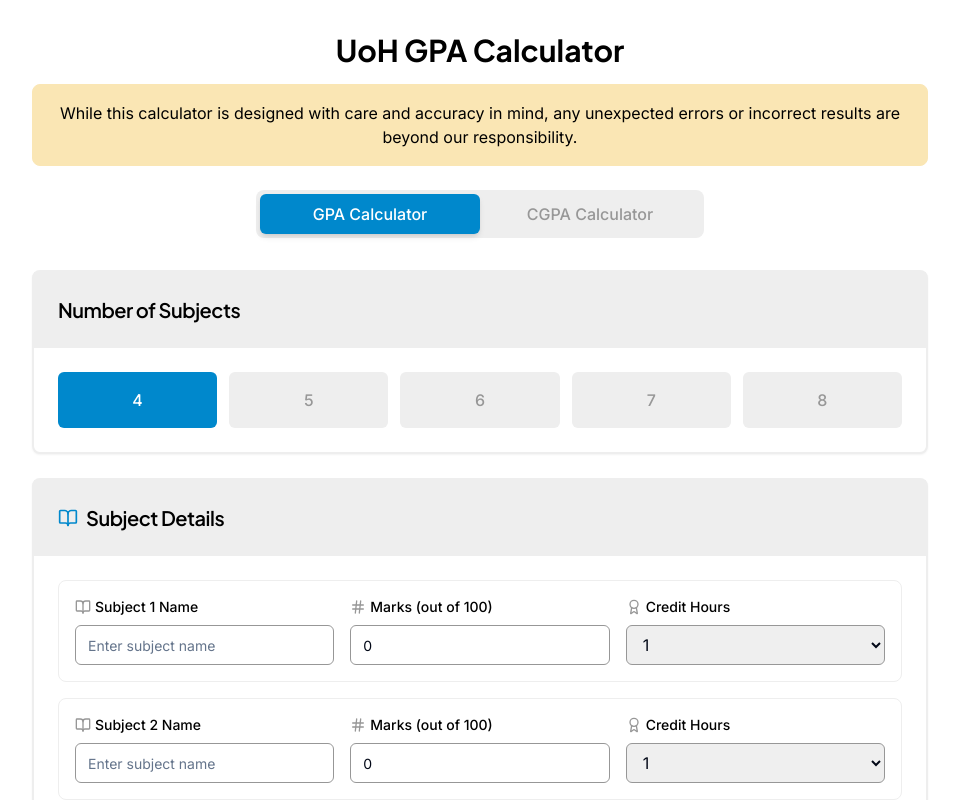
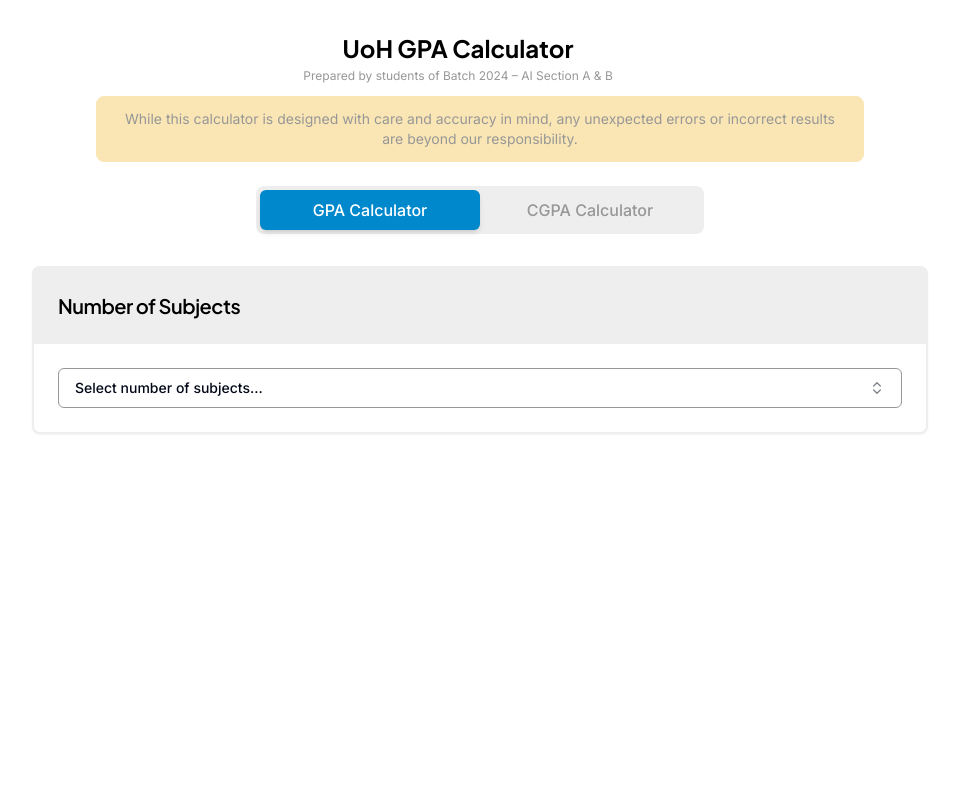
Before and after one commit to hh-haris/gpa-calculator, a React (Vite) app: page / in a window 1280 px wide. Shown: the top 800 px of the page, without its empty margins (160-1119 px from the left). Built offline with nearby package versions, Linux system fonts and the light colour scheme.

Commit message:
feat: Implement subject selection and theme toggle
- Added a combobox for subject selection.
- Implemented a dark/light mode toggle.
- Adjusted the warning box and footer position.
- Added functionality to the PDF download button.

```diff
--- a/src/components/CGPACalculator.tsx
+++ b/src/components/CGPACalculator.tsx
@@ -68,27 +68,58 @@ const CGPACalculator = () => {
   };
 
   const exportToPDF = () => {
+    if (!result) return;
+
+    // Create PDF content
+    const pdfContent = `
+UoH CGPA Calculator Results
+==========================
+
+CGPA: ${result.gpa.toFixed(2)}
+Grade: ${result.grade}
+Remarks: ${result.remarks}
+
+Semester Details:
+${semesters.map((semester, index) =>
+  `${index + 1}. ${semester.name}: GPA ${semester.gpa.toFixed(2)} (${semester.totalCreditHours} credit hours)`
+).join('\n')}
+
+Generated on: ${new Date().toLocaleDateString()}
+Prepared by students of Batch 2024 – AI Section A & B
+    `;
+
+    // Create and download the file
+    const blob = new Blob([pdfContent], { type: 'text/plain' });
+    const url = URL.createObjectURL(blob);
+    const a = document.createElement('a');
+    a.href = url;
+    a.download = `CGPA_Results_${new Date().toISOString().split('T')[0]}.txt`;
+    document.body.appendChild(a);
+    a.click();
+    document.body.removeChild(a);
+    URL.revokeObjectURL(url);
+
     toast({
-      title: "Export Feature",
-      description: "PDF export functionality will be implemented soon!",
+      title: "Export Complete",
+      description: "Your CGPA results have been downloaded as a text file.",
     });
     setShowModal(false);
   };
 
   return (
     <div className="space-y-4 sm:space-y-6">
-      <Card className="border-2 border-[#EEEEEE]">
-        <CardHeader className="bg-[#EEEEEE] p-4 sm:p-6">
-          <CardTitle className="font-jakarta font-semibold text-[#000000] text-lg sm:text-xl flex items-center">
+      <Card className="border-2 border-[#EEEEEE] dark:border-gray-700 dark:bg-gray-800">
+        <CardHeader className="bg-[#EEEEEE] dark:bg-gray-700 p-4 sm:p-6">
+          <CardTitle className="font-jakarta font-semibold text-[#000000] dark:text-white text-lg sm:text-xl flex items-center">
             <GraduationCap size={20} className="mr-2 text-[#0088CC]" />
             Add Semesters
           </CardTitle>
         </CardHeader>
         <CardContent className="p-4 sm:p-6 space-y-4">
           {semesters.map((semester, index) => (
-            <div key={semester.id} className="space-y-3 sm:space-y-0 sm:grid sm:grid-cols-4 sm:gap-4 p-3 sm:p-4 border border-[#EEEEEE] rounded-lg">
+            <div key={semester.id} className="space-y-3 sm:space-y-0 sm:grid sm:grid-cols-4 sm:gap-4 p-3 sm:p-4 border border-[#EEEEEE] dark:border-gray-600 rounded-lg dark:bg-gray-700">
               <div>
-                <Label className="font-inter text-[#000000] text-sm flex items-center mb-2">
+                <Label className="font-inter text-[#000000] dark:text-white text-sm flex items-center mb-2">
                   <BookOpen size={16} className="mr-1 text-[#979797]" />
                   Semester Name
                 </Label>
@@ -96,11 +127,11 @@ const CGPACalculator = () => {
                   value={semester.name}
                   onChange={(e) => updateSemester(semester.id, 'name', e.target.value)}
                   placeholder="Enter semester name"
-                  className="border-[#979797] focus:border-[#0088CC] text-sm sm:text-base"
+                  className="border-[#979797] focus:border-[#0088CC] text-sm sm:text-base dark:bg-gray-600 dark:border-gray-500 dark:text-white"
                 />
               </div>
               <div>
-                <Label className="font-inter text-[#000000] text-sm flex items-center mb-2">
+                <Label className="font-inter text-[#000000] dark:text-white text-sm flex items-center mb-2">
                   <Target size={16} className="mr-1 text-[#979797]" />
                   GPA (0-4)
                 </Label>
@@ -111,11 +142,11 @@ const CGPACalculator = () => {
                   step="0.01"
                   value={semester.gpa}
                   onChange={(e) => updateSemester(semester.id, 'gpa', Number(e.target.value))}
-                  className="border-[#979797] focus:border-[#0088CC] text-sm sm:text-base"
+                  className="border-[#979797] focus:border-[#0088CC] text-sm sm:text-base dark:bg-gray-600 dark:border-gray-500 dark:text-white"
                 />
               </div>
               <div>
-                <Label className="font-inter text-[#000000] text-sm mb-2 block">
+                <Label className="font-inter text-[#000000] dark:text-white text-sm mb-2 block">
                   Total Credit Hours
                 </Label>
                 <Input
@@ -123,7 +154,7 @@ const CGPACalculator = () => {
                   min="1"
                   value={semester.totalCreditHours}
                   onChange={(e) => updateSemester(semester.id, 'totalCreditHours', Number(e.target.value))}
-                  className="border-[#979797] focus:border-[#0088CC] text-sm sm:text-base"
+                  className="border-[#979797] focus:border-[#0088CC] text-sm sm:text-base dark:bg-gray-600 dark:border-gray-500 dark:text-white"
                 />
               </div>
               <div className="flex items-end">
@@ -132,7 +163,7 @@ const CGPACalculator = () => {
                   size="sm"
                   onClick={() => removeSemester(semester.id)}
                   disabled={semesters.length === 1}
-                  className="border-[#979797] text-[#979797] hover:bg-[#EEEEEE] w-full sm:w-auto"
+                  className="border-[#979797] text-[#979797] hover:bg-[#EEEEEE] dark:border-gray-500 dark:text-gray-400 dark:hover:bg-gray-600 w-full sm:w-auto"
                 >
                   <Trash2 size={16} />
                 </Button>
@@ -150,7 +181,7 @@ const CGPACalculator = () => {
             </Button>
             <Button
               onClick={calculateResult}
-              className="bg-[#000000] hover:bg-[#333333] text-white font-inter flex-1 h-12"
+              className="bg-[#000000] hover:bg-[#333333] text-white font-inter flex-1 h-12 dark:bg-gray-900 dark:hover:bg-gray-800"
             >
               Calculate CGPA
             </Button>
--- /dev/null
+++ b/src/components/DarkModeToggle.tsx
@@ -0,0 +1,48 @@
+
+import React, { useState, useEffect } from 'react';
+
+const DarkModeToggle = () => {
+  const [isDark, setIsDark] = useState(false);
+
+  useEffect(() => {
+    // Check for saved theme preference or default to light mode
+    const savedTheme = localStorage.getItem('hs_theme');
+    const prefersDark = window.matchMedia('(prefers-color-scheme: dark)').matches;
+
+    if (savedTheme === 'dark' || (!savedTheme && prefersDark)) {
+      setIsDark(true);
+      document.documentElement.classList.add('dark');
+    } else {
+      setIsDark(false);
+      document.documentElement.classList.remove('dark');
+    }
+  }, []);
+
+  const toggleTheme = () => {
+    if (isDark) {
+      document.documentElement.classList.remove('dark');
+      localStorage.setItem('hs_theme', 'light');
+      setIsDark(false);
+    } else {
+      document.documentElement.classList.add('dark');
+      localStorage.setItem('hs_theme', 'dark');
+      setIsDark(true);
+    }
+  };
+
+  return (
+    <label htmlFor="darkSwitch" className="relative inline-block w-11 h-6 cursor-pointer">
+      <input
+        type="checkbox"
+        id="darkSwitch"
+        className="peer sr-only"
+        checked={isDark}
+        onChange={toggleTheme}
+      />
+      <span className="absolute inset-0 bg-gray-200 rounded-full transition-colors duration-200 ease-in-out peer-checked:bg-[#0088CC] dark:bg-neutral-700 dark:peer-checked:bg-[#0088CC] peer-disabled:opacity-50 peer-disabled:pointer-events-none"></span>
+      <span className="absolute top-1/2 start-0.5 -translate-y-1/2 size-5 bg-white rounded-full shadow-sm !transition-transform duration-200 ease-in-out peer-checked:translate-x-full dark:bg-neutral-400 dark:peer-checked:bg-white"></span>
+    </label>
+  );
+};
+
+export default DarkModeToggle;
--- a/src/components/GPACalculator.tsx
+++ b/src/components/GPACalculator.tsx
@@ -4,13 +4,25 @@ import { Button } from '@/components/ui/button';
 import { Input } from '@/components/ui/input';
 import { Card, CardContent, CardHeader, CardTitle } from '@/components/ui/card';
 import { Label } from '@/components/ui/label';
-import { Plus, Trash2, BookOpen, Hash, Award } from 'lucide-react';
+import { Check, ChevronsUpDown, BookOpen, Hash, Award } from 'lucide-react';
+import { Command, CommandEmpty, CommandGroup, CommandItem, CommandList } from '@/components/ui/command';
+import { Popover, PopoverContent, PopoverTrigger } from '@/components/ui/popover';
+import { cn } from '@/lib/utils';
 import { Subject, calculateGPA, getGPAPercentage, getLetterGrade, getRemarks } from '@/utils/gradeCalculations';
 import { useToast } from '@/hooks/use-toast';
 import ResultModal from './ResultModal';
 
+const subjectOptions = [
+  { value: 4, label: "4 Subjects" },
+  { value: 5, label: "5 Subjects" },
+  { value: 6, label: "6 Subjects" },
+  { value: 7, label: "7 Subjects" },
+  { value: 8, label: "8 Subjects" },
+];
+
 const GPACalculator = () => {
-  const [subjectCount, setSubjectCount] = useState<number>(4);
+  const [open, setOpen] = useState(false);
+  const [subjectCount, setSubjectCount] = useState<number | null>(null);
   const [subjects, setSubjects] = useState<Subject[]>([]);
   const [result, setResult] = useState<null | {
     gpa: number;
@@ -22,6 +34,7 @@ const GPACalculator = () => {
 
   // Initialize subjects based on count
   useEffect(() => {
+    if (subjectCount) {
       const newSubjects = Array.from({ length: subjectCount }, (_, index) => ({
         id: (index + 1).toString(),
         name: '',
@@ -29,6 +42,9 @@ const GPACalculator = () => {
         creditHours: 1
       }));
       setSubjects(newSubjects);
+    } else {
+      setSubjects([]);
+    }
   }, [subjectCount]);
 
   const updateSubject = (id: string, field: keyof Subject, value: string | number) => {
@@ -70,9 +86,40 @@ const GPACalculator = () => {
   };
 
   const exportToPDF = () => {
+    if (!result) return;
+
+    // Create PDF content
+    const pdfContent = `
+UoH GPA Calculator Results
+========================
+
+GPA: ${result.gpa.toFixed(2)}
+Grade: ${result.grade}
+Remarks: ${result.remarks}
+
+Subject Details:
+${subjects.map((subject, index) =>
+  `${index + 1}. ${subject.name}: ${subject.marks}/100 (${subject.creditHours} credit hours)`
+).join('\n')}
+
+Generated on: ${new Date().toLocaleDateString()}
+Prepared by students of Batch 2024 – AI Section A & B
+    `;
+
+    // Create and download the file
+    const blob = new Blob([pdfContent], { type: 'text/plain' });
+    const url = URL.createObjectURL(blob);
+    const a = document.createElement('a');
+    a.href = url;
+    a.download = `GPA_Results_${new Date().toISOString().split('T')[0]}.txt`;
+    document.body.appendChild(a);
+    a.click();
+    document.body.removeChild(a);
+    URL.revokeObjectURL(url);
+
     toast({
-      title: "Export Feature",
-      description: "PDF export functionality will be implemented soon!",
+      title: "Export Complete",
+      description: "Your GPA results have been downloaded as a text file.",
     });
     setShowModal(false);
   };
@@ -80,45 +127,73 @@ const GPACalculator = () => {
   return (
     <div className="space-y-4 sm:space-y-6">
       {/* Subject Count Selection */}
-      <Card className="border-2 border-[#EEEEEE]">
-        <CardHeader className="bg-[#EEEEEE] p-4 sm:p-6">
-          <CardTitle className="font-jakarta font-semibold text-[#000000] text-lg sm:text-xl">
+      <Card className="border-2 border-[#EEEEEE] dark:border-gray-700 dark:bg-gray-800">
+        <CardHeader className="bg-[#EEEEEE] dark:bg-gray-700 p-4 sm:p-6">
+          <CardTitle className="font-jakarta font-semibold text-[#000000] dark:text-white text-lg sm:text-xl">
             Number of Subjects
           </CardTitle>
         </CardHeader>
         <CardContent className="p-4 sm:p-6">
-          <div className="grid grid-cols-5 gap-2 sm:gap-3">
-            {[4, 5, 6, 7, 8].map((count) => (
+          <Popover open={open} onOpenChange={setOpen}>
+            <PopoverTrigger asChild>
               <Button
-                key={count}
-                onClick={() => setSubjectCount(count)}
-                className={`h-12 sm:h-14 text-sm sm:text-base font-inter ${
-                  subjectCount === count
-                    ? 'bg-[#0088CC] text-white'
-                    : 'bg-[#EEEEEE] text-[#979797] hover:bg-[#0088CC] hover:text-white'
-                }`}
-                variant="ghost"
+                variant="outline"
+                role="combobox"
+                aria-expanded={open}
+                className="w-full justify-between border-[#979797] focus:border-[#0088CC] dark:border-gray-600 dark:bg-gray-700 dark:text-white"
               >
-                {count}
+                {subjectCount
+                  ? subjectOptions.find((option) => option.value === subjectCount)?.label
+                  : "Select number of subjects..."}
+                <ChevronsUpDown className="opacity-50" />
               </Button>
+            </PopoverTrigger>
+            <PopoverContent className="w-full p-0 dark:bg-gray-800 dark:border-gray-600">
+              <Command className="dark:bg-gray-800">
+                <CommandList>
+                  <CommandEmpty>No subjects found.</CommandEmpty>
+                  <CommandGroup>
+                    {subjectOptions.map((option) => (
+                      <CommandItem
+                        key={option.value}
+                        value={option.value.toString()}
+                        onSelect={() => {
+                          setSubjectCount(option.value === subjectCount ? null : option.value);
+                          setOpen(false);
+                        }}
+                        className="dark:hover:bg-gray-700 dark:text-white"
+                      >
+                        {option.label}
+                        <Check
+                          className={cn(
+                            "ml-auto",
+                            subjectCount === option.value ? "opacity-100" : "opacity-0"
+                          )}
+                        />
+                      </CommandItem>
                     ))}
-          </div>
+                  </CommandGroup>
+                </CommandList>
+              </Command>
+            </PopoverContent>
+          </Popover>
         </CardContent>
       </Card>
 
-      {/* Subjects Input */}
-      <Card className="border-2 border-[#EEEEEE]">
-        <CardHeader className="bg-[#EEEEEE] p-4 sm:p-6">
-          <CardTitle className="font-jakarta font-semibold text-[#000000] text-lg sm:text-xl flex items-center">
+      {/* Subjects Input - Only show when subject count is selected */}
+      {subjectCount && (
+        <Card className="border-2 border-[#EEEEEE] dark:border-gray-700 dark:bg-gray-800">
+          <CardHeader className="bg-[#EEEEEE] dark:bg-gray-700 p-4 sm:p-6">
+            <CardTitle className="font-jakarta font-semibold text-[#000000] dark:text-white text-lg sm:text-xl flex items-center">
               <BookOpen size={20} className="mr-2 text-[#0088CC]" />
               Subject Details
             </CardTitle>
           </CardHeader>
           <CardContent className="p-4 sm:p-6 space-y-4">
             {subjects.map((subject, index) => (
-            <div key={subject.id} className="space-y-3 sm:space-y-0 sm:grid sm:grid-cols-3 sm:gap-4 p-3 sm:p-4 border border-[#EEEEEE] rounded-lg">
+              <div key={subject.id} className="space-y-3 sm:space-y-0 sm:grid sm:grid-cols-3 sm:gap-4 p-3 sm:p-4 border border-[#EEEEEE] dark:border-gray-600 rounded-lg dark:bg-gray-700">
                 <div>
-                <Label className="font-inter text-[#000000] text-sm flex items-center mb-2">
+                  <Label className="font-inter text-[#000000] dark:text-white text-sm flex items-center mb-2">
                     <BookOpen size={16} className="mr-1 text-[#979797]" />
                     Subject {index + 1} Name
                   </Label>
@@ -126,11 +201,11 @@ const GPACalculator = () => {
                     value={subject.name}
                     onChange={(e) => updateSubject(subject.id, 'name', e.target.value)}
                     placeholder="Enter subject name"
-                  className="border-[#979797] focus:border-[#0088CC] text-sm sm:text-base"
+                    className="border-[#979797] focus:border-[#0088CC] text-sm sm:text-base dark:bg-gray-600 dark:border-gray-500 dark:text-white"
                   />
                 </div>
                 <div>
-                <Label className="font-inter text-[#000000] text-sm flex items-center mb-2">
+                  <Label className="font-inter text-[#000000] dark:text-white text-sm flex items-center mb-2">
                     <Hash size={16} className="mr-1 text-[#979797]" />
                     Marks (out of 100)
                   </Label>
@@ -140,18 +215,18 @@ const GPACalculator = () => {
                     max="100"
                     value={subject.marks}
                     onChange={(e) => updateSubject(subject.id, 'marks', Number(e.target.value))}
-                  className="border-[#979797] focus:border-[#0088CC] text-sm sm:text-base"
+                    className="border-[#979797] focus:border-[#0088CC] text-sm sm:text-base dark:bg-gray-600 dark:border-gray-500 dark:text-white"
                   />
                 </div>
                 <div>
-                <Label className="font-inter text-[#000000] text-sm flex items-center mb-2">
+                  <Label className="font-inter text-[#000000] dark:text-white text-sm flex items-center mb-2">
                     <Award size={16} className="mr-1 text-[#979797]" />
                     Credit Hours
                   </Label>
                   <select
                     value={subject.creditHours}
                     onChange={(e) => updateSubject(subject.id, 'creditHours', Number(e.target.value))}
-                  className="w-full h-10 px-3 border border-[#979797] rounded-md focus:border-[#0088CC] focus:outline-none text-sm sm:text-base"
+                    className="w-full h-10 px-3 border border-[#979797] rounded-md focus:border-[#0088CC] focus:outline-none text-sm sm:text-base dark:bg-gray-600 dark:border-gray-500 dark:text-white"
                   >
                     <option value={1}>1</option>
                     <option value={2}>2</option>
@@ -165,13 +240,14 @@ const GPACalculator = () => {
             <div className="pt-4">
               <Button
                 onClick={calculateResult}
-              className="bg-[#000000] hover:bg-[#333333] text-white font-inter w-full h-12 text-base"
+                className="bg-[#000000] hover:bg-[#333333] text-white font-inter w-full h-12 text-base dark:bg-gray-900 dark:hover:bg-gray-800"
               >
                 Calculate GPA
               </Button>
             </div>
           </CardContent>
         </Card>
+      )}
 
       <ResultModal
         isOpen={showModal}
--- a/src/pages/Index.tsx
+++ b/src/pages/Index.tsx
@@ -5,22 +5,31 @@ import { Card, CardContent, CardHeader, CardTitle } from '@/components/ui/card';
 import { Alert, AlertDescription } from '@/components/ui/alert';
 import GPACalculator from '@/components/GPACalculator';
 import CGPACalculator from '@/components/CGPACalculator';
+import DarkModeToggle from '@/components/DarkModeToggle';
 
 const Index = () => {
   const [activeTab, setActiveTab] = useState<'gpa' | 'cgpa'>('gpa');
 
   return (
-    <div className="min-h-screen bg-white font-inter">
+    <div className="min-h-screen bg-white dark:bg-gray-900 font-inter transition-colors duration-200">
       <div className="container mx-auto px-4 py-4 sm:py-8">
         {/* Header */}
         <div className="text-center mb-4 sm:mb-6">
-          <h1 className="text-2xl sm:text-3xl font-bold text-[#000000] font-jakarta mb-4">
-            UoH GPA Calculator
-          </h1>
+          <div className="flex justify-between items-start mb-3">
+            <div className="flex-1">
+              <h1 className="text-xl sm:text-2xl font-bold text-[#000000] dark:text-white font-jakarta">
+                UoH GPA Calculator
+              </h1>
+              <p className="text-[#979797] font-inter text-xs mt-1">
+                Prepared by students of Batch 2024 – AI Section A & B
+              </p>
+            </div>
+            <DarkModeToggle />
+          </div>
 
-          {/* Warning Banner */}
-          <Alert className="bg-[#FAE6B4] border-[#FAE6B4] mb-6 max-w-4xl mx-auto">
-            <AlertDescription className="text-[#000000] font-inter text-sm sm:text-base text-center">
+          {/* Warning Banner - Smaller */}
+          <Alert className="bg-[#FAE6B4] border-[#FAE6B4] mb-6 max-w-3xl mx-auto py-3">
+            <AlertDescription className="text-[#979797] font-inter text-xs sm:text-sm text-center">
               While this calculator is designed with care and accuracy in mind, any unexpected errors or incorrect results are beyond our responsibility.
             </AlertDescription>
           </Alert>
@@ -28,13 +37,13 @@ const Index = () => {
 
         {/* Tab Switcher */}
         <div className="flex justify-center mb-6 sm:mb-8">
-          <div className="bg-[#EEEEEE] p-1 rounded-lg inline-flex w-full max-w-md">
+          <div className="bg-[#EEEEEE] dark:bg-gray-700 p-1 rounded-lg inline-flex w-full max-w-md">
             <Button
               onClick={() => setActiveTab('gpa')}
               className={`flex-1 py-2 px-4 rounded-md font-inter transition-all text-sm sm:text-base ${
                 activeTab === 'gpa'
                   ? 'bg-[#0088CC] text-white shadow-md'
-                  : 'bg-transparent text-[#979797] hover:text-[#000000]'
+                  : 'bg-transparent text-[#979797] hover:text-[#000000] dark:hover:text-white'
               }`}
               variant="ghost"
             >
@@ -45,7 +54,7 @@ const Index = () => {
               className={`flex-1 py-2 px-4 rounded-md font-inter transition-all text-sm sm:text-base ${
                 activeTab === 'cgpa'
                   ? 'bg-[#0088CC] text-white shadow-md'
-                  : 'bg-transparent text-[#979797] hover:text-[#000000]'
+                  : 'bg-transparent text-[#979797] hover:text-[#000000] dark:hover:text-white'
               }`}
               variant="ghost"
             >
@@ -58,13 +67,6 @@ const Index = () => {
         <div className="max-w-4xl mx-auto">
           {activeTab === 'gpa' ? <GPACalculator /> : <CGPACalculator />}
         </div>
-
-        {/* Footer */}
-        <div className="text-center mt-8 sm:mt-12 pt-6 sm:pt-8 border-t border-[#EEEEEE]">
-          <p className="text-[#979797] font-inter text-xs sm:text-sm">
-            Prepared by students of Batch 2024 – AI Section A & B
-          </p>
-        </div>
       </div>
     </div>
   );
```
Also changed, not shown: index.html (+14 -0 lines), src/components/ResultModal.tsx (+13 -13 lines). Lines whose indentation alone changed are shown as unchanged.
